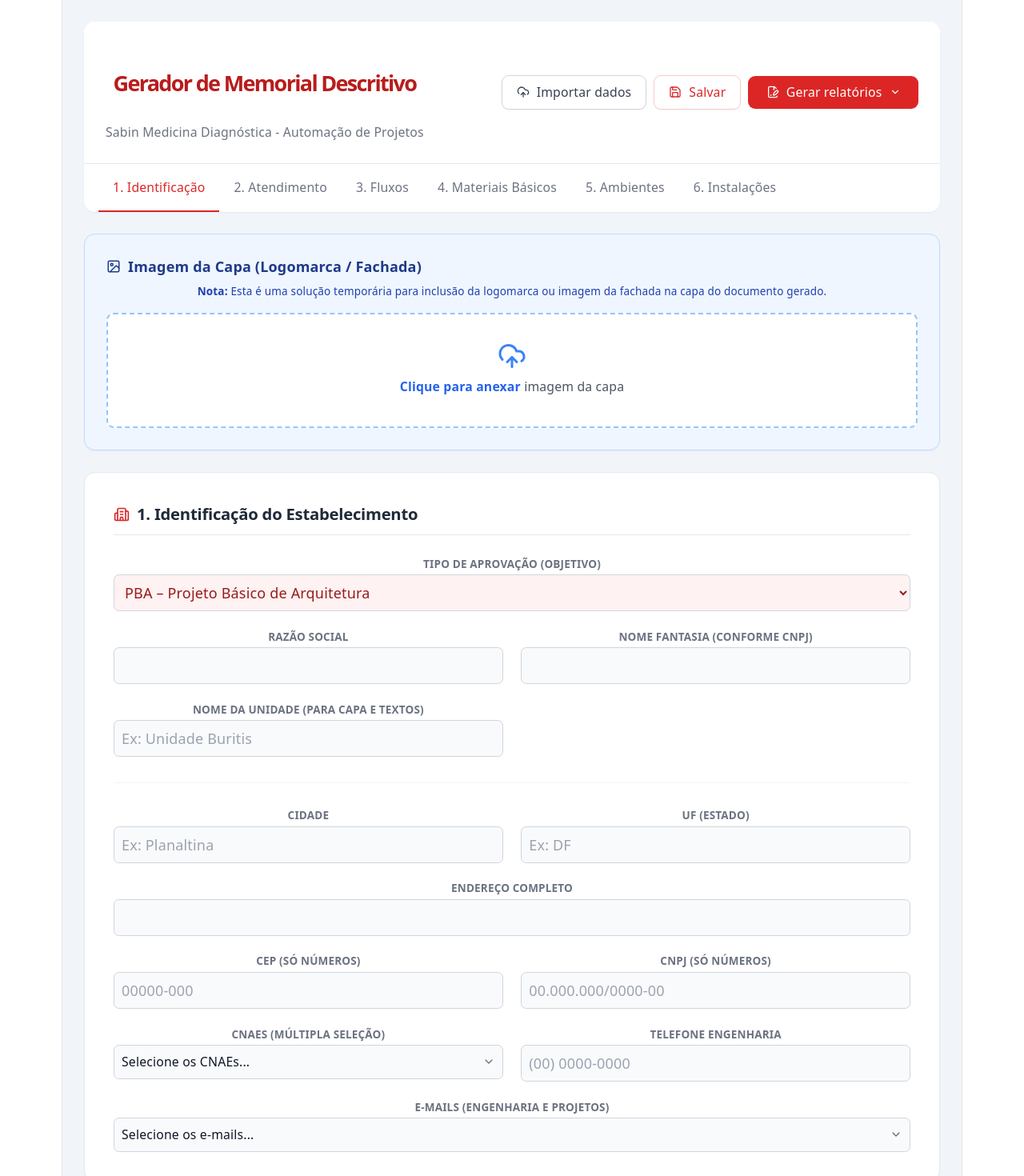
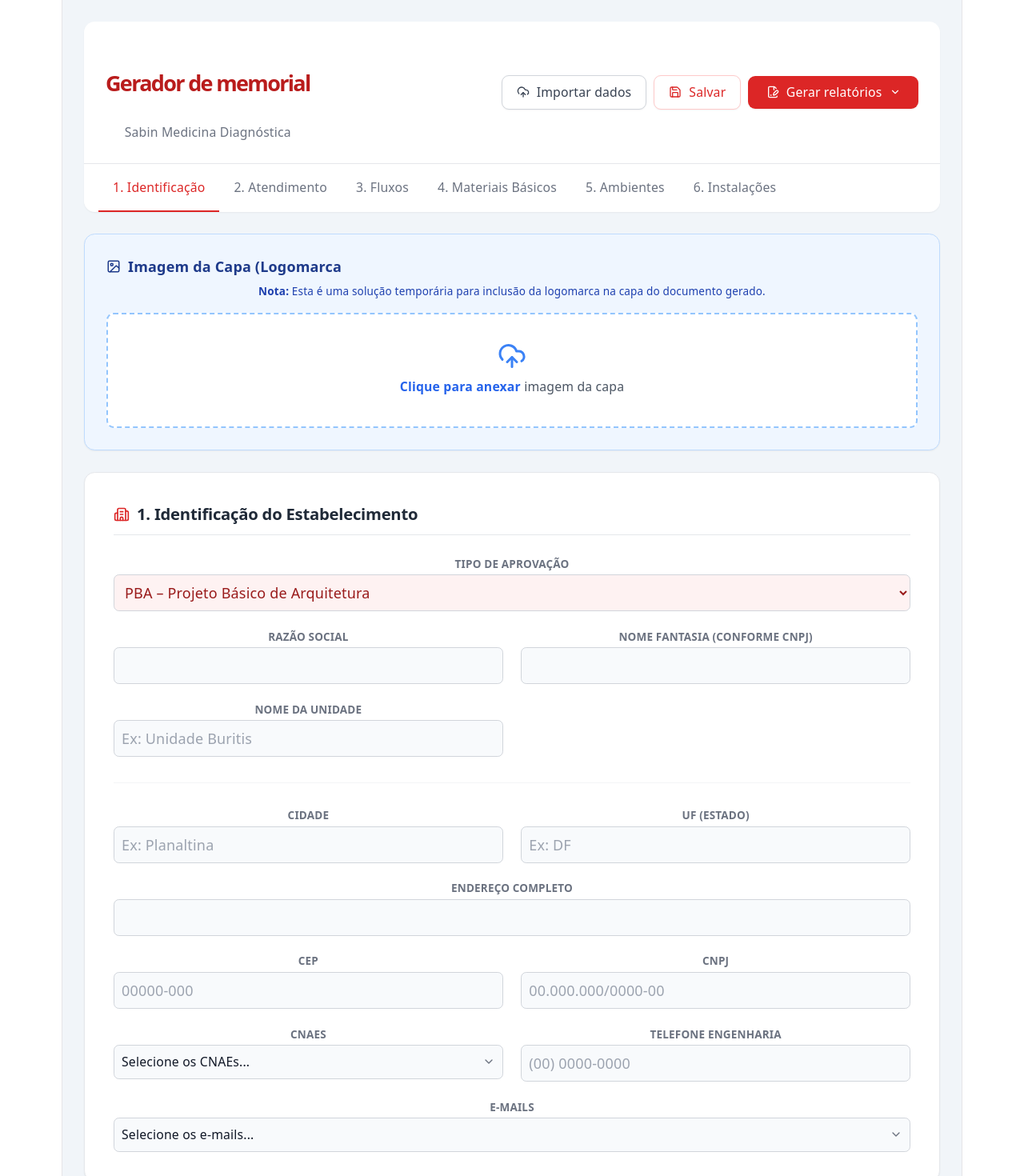
Before and after one commit to gabrielcsoares80-arch/relat-rio-tecnico, a React (Vite) app: page / in a window 1280 px wide. Shown: the top 1470 px of the page at 80% size. Built offline with nearby package versions, Linux system fonts and the light colour scheme.

Commit message:
Atualização de texto - Fase 1 - 1. Identificação

```diff
--- a/src/App.tsx
+++ b/src/App.tsx
@@ -1000,8 +1000,8 @@ export default function App() {
         <div className="flex flex-col mb-6">
           <div className="flex flex-col md:flex-row gap-4 justify-between items-start md:items-center bg-white p-6 rounded-t-xl shadow-sm border-b border-gray-200">
             <div>
-              <h1 className="text-2xl font-bold text-red-700">Gerador de Memorial Descritivo</h1>
-              <p className="text-sm text-gray-500 mt-1">Sabin Medicina Diagnóstica - Automação de Projetos</p>
+              <h1 className="text-2xl font-bold text-red-700">Gerador de memorial</h1>
+              <p className="text-sm text-gray-500 mt-1">Sabin Medicina Diagnóstica</p>
             </div>
             <div className="flex gap-2 items-center flex-wrap">
               <label className="cursor-pointer flex justify-center items-center gap-2 bg-white hover:bg-gray-50 text-gray-700 border border-gray-300 px-4 py-2 rounded-lg text-sm font-medium transition-colors shadow-sm">
@@ -1020,13 +1020,13 @@ export default function App() {
                 {exportDropdownOpen && (
                   <div className="absolute right-0 mt-2 w-64 bg-white border border-gray-200 rounded-md shadow-xl z-50 overflow-hidden">
                     <button onClick={() => { gerarDocumentoWord('descritivo'); setExportDropdownOpen(false); }} className="w-full text-left px-4 py-3 text-sm text-gray-700 hover:bg-red-50 border-b border-gray-100 flex items-center gap-2">
-                      <Hammer size={14} className="text-red-600"/> Memorial Descritivo
+                      <Hammer size={14} className="text-red-600"/> Memorial Descritivo Arq.
                     </button>
                     <button onClick={() => { gerarDocumentoWord('organizacao'); setExportDropdownOpen(false); }} className="w-full text-left px-4 py-3 text-sm text-gray-700 hover:bg-red-50 border-b border-gray-100 flex items-center gap-2">
-                      <Users size={14} className="text-red-600"/> Org. Física
+                      <Users size={14} className="text-red-600"/> Memorial Org. Física
                     </button>
                     <button onClick={() => { gerarDocumentoWord('tecnico'); setExportDropdownOpen(false); }} className="w-full text-left px-4 py-3 text-sm text-gray-700 hover:bg-red-50 border-b border-gray-100 flex items-center gap-2">
-                      <FileText size={14} className="text-red-600"/> Relatório Técnico (PBA)
+                      <FileText size={14} className="text-red-600"/> Relatório Técnico
                     </button>
                     <button onClick={() => { gerarDocumentoWord('todos'); setExportDropdownOpen(false); }} className="w-full text-left px-4 py-3 text-sm font-bold text-red-700 hover:bg-red-50 flex items-center gap-2">
                       <Download size={14} /> Gerar Todos os 3
@@ -1052,8 +1052,8 @@ export default function App() {
 
           {/* NOVO UPLOAD PARA IMAGEM DA CAPA */}
           <div className="bg-blue-50 border border-blue-200 rounded-xl p-6 shadow-sm mb-6">
-            <h3 className="font-semibold text-blue-900 flex items-center gap-2 mb-2"><ImageIcon size={18}/> Imagem da Capa (Logomarca / Fachada)</h3>
-            <p className="text-xs text-blue-800 mb-4"><strong>Nota:</strong> Esta é uma solução temporária para inclusão da logomarca ou imagem da fachada na capa do documento gerado.</p>
+            <h3 className="font-semibold text-blue-900 flex items-center gap-2 mb-2"><ImageIcon size={18}/> Imagem da Capa (Logomarca</h3>
+            <p className="text-xs text-blue-800 mb-4"><strong>Nota:</strong> Esta é uma solução temporária para inclusão da logomarca na capa do documento gerado.</p>
             {!identificacao.imagemCapa ? (
               <label className="flex flex-col items-center justify-center w-full h-32 border-2 border-dashed border-blue-300 rounded-lg cursor-pointer bg-white hover:bg-blue-50 transition-colors">
                 <div className="flex flex-col items-center justify-center pt-5 pb-6">
@@ -1075,7 +1075,7 @@ export default function App() {
             <div className="grid grid-cols-1 md:grid-cols-2 gap-5">
 
               <div className="md:col-span-2">
-                <label className="block text-xs font-semibold text-gray-500 uppercase mb-1">Tipo de Aprovação (Objetivo)</label>
+                <label className="block text-xs font-semibold text-gray-500 uppercase mb-1">Tipo de Aprovação</label>
                 <select name="tipoProjeto" value={identificacao.tipoProjeto} onChange={handleChange} className="w-full border border-gray-300 rounded-md p-2 focus:ring-2 focus:ring-red-500 outline-none bg-red-50 text-red-800 font-medium">
                   <option value="PBA – Projeto Básico de Arquitetura">PBA – Projeto Básico de Arquitetura</option>
                   <option value="LTA – Laudo Técnico de Arquitetura">LTA – Laudo Técnico de Arquitetura</option>
@@ -1084,18 +1084,18 @@ export default function App() {
 
               <div><label className="block text-xs font-semibold text-gray-500 uppercase mb-1">Razão Social</label><input type="text" name="razaoSocial" value={identificacao.razaoSocial} onChange={handleChange} className="w-full border border-gray-300 bg-[#f8fafc] text-gray-900 rounded-md p-2 focus:ring-2 focus:ring-red-500 outline-none" /></div>
               <div><label className="block text-xs font-semibold text-gray-500 uppercase mb-1">Nome Fantasia (Conforme CNPJ)</label><input type="text" name="nomeFantasia" value={identificacao.nomeFantasia} onChange={handleChange} className="w-full border border-gray-300 bg-[#f8fafc] text-gray-900 rounded-md p-2 focus:ring-2 focus:ring-red-500 outline-none" /></div>
-              <div><label className="block text-xs font-semibold text-gray-500 uppercase mb-1">Nome da Unidade (Para Capa e Textos)</label><input type="text" name="nomeUnidade" value={identificacao.nomeUnidade} onChange={handleChange} className="w-full border border-gray-300 bg-[#f8fafc] text-gray-900 rounded-md p-2 focus:ring-2 focus:ring-red-500 outline-none" placeholder="Ex: Unidade Buritis" /></div>
+              <div><label className="block text-xs font-semibold text-gray-500 uppercase mb-1">Nome da Unidade</label><input type="text" name="nomeUnidade" value={identificacao.nomeUnidade} onChange={handleChange} className="w-full border border-gray-300 bg-[#f8fafc] text-gray-900 rounded-md p-2 focus:ring-2 focus:ring-red-500 outline-none" placeholder="Ex: Unidade Buritis" /></div>
               <div className="md:col-span-2 border-b border-gray-100 my-2"></div>
               <div><label className="block text-xs font-semibold text-gray-500 uppercase mb-1">Cidade</label><input type="text" name="cidade" value={identificacao.cidade} onChange={handleChange} className="w-full border border-gray-300 bg-[#f8fafc] text-gray-900 rounded-md p-2 focus:ring-2 focus:ring-red-500 outline-none" placeholder="Ex: Planaltina" /></div>
               <div><label className="block text-xs font-semibold text-gray-500 uppercase mb-1">UF (Estado)</label><input type="text" name="uf" value={identificacao.uf} onChange={handleChange} className="w-full border border-gray-300 bg-[#f8fafc] text-gray-900 rounded-md p-2 focus:ring-2 focus:ring-red-500 outline-none" placeholder="Ex: DF" /></div>
               <div className="md:col-span-2"><label className="block text-xs font-semibold text-gray-500 uppercase mb-1">Endereço Completo</label><input type="text" name="endereco" value={identificacao.endereco} onChange={handleChange} className="w-full border border-gray-300 bg-[#f8fafc] text-gray-900 rounded-md p-2 focus:ring-2 focus:ring-red-500 outline-none" /></div>
 
               {/* Máscaras de Autoformatação Aplicadas Aqui */}
-              <div><label className="block text-xs font-semibold text-gray-500 uppercase mb-1">CEP (Só números)</label><input type="text" name="cep" value={identificacao.cep} onChange={(e) => handleChangeWithMask(e, setIdentificacao)} className="w-full border border-gray-300 bg-[#f8fafc] text-gray-900 rounded-md p-2 focus:ring-2 focus:ring-red-500 outline-none" placeholder="00000-000" /></div>
-              <div><label className="block text-xs font-semibold text-gray-500 uppercase mb-1">CNPJ (Só números)</label><input type="text" name="cnpj" value={identificacao.cnpj} onChange={(e) => handleChangeWithMask(e, setIdentificacao)} className="w-full border border-gray-300 bg-[#f8fafc] text-gray-900 rounded-md p-2 focus:ring-2 focus:ring-red-500 outline-none" placeholder="00.000.000/0000-00" /></div>
+              <div><label className="block text-xs font-semibold text-gray-500 uppercase mb-1">CEP</label><input type="text" name="cep" value={identificacao.cep} onChange={(e) => handleChangeWithMask(e, setIdentificacao)} className="w-full border border-gray-300 bg-[#f8fafc] text-gray-900 rounded-md p-2 focus:ring-2 focus:ring-red-500 outline-none" placeholder="00000-000" /></div>
+              <div><label className="block text-xs font-semibold text-gray-500 uppercase mb-1">CNPJ</label><input type="text" name="cnpj" value={identificacao.cnpj} onChange={(e) => handleChangeWithMask(e, setIdentificacao)} className="w-full border border-gray-300 bg-[#f8fafc] text-gray-900 rounded-md p-2 focus:ring-2 focus:ring-red-500 outline-none" placeholder="00.000.000/0000-00" /></div>
 
               <div className={isCnaeManual ? "md:col-span-2 relative" : "relative"}>
-                <label className="block text-xs font-semibold text-gray-500 uppercase mb-1">CNAEs (Múltipla Seleção)</label>
+                <label className="block text-xs font-semibold text-gray-500 uppercase mb-1">CNAEs</label>
                 <div className="w-full border border-gray-300 rounded-md p-2 bg-[#f8fafc] flex justify-between items-center cursor-pointer" onClick={() => setCnaeDropdownOpen(!cnaeDropdownOpen)}>
                   <span className="text-sm text-gray-900 truncate">
                     {identificacao.cnaesSelecionados.length > 0
@@ -1130,7 +1130,7 @@ export default function App() {
               <div><label className="block text-xs font-semibold text-gray-500 uppercase mb-1">Telefone Engenharia</label><input type="text" name="telefoneEngenharia" value={identificacao.telefoneEngenharia} onChange={(e) => handleChangeWithMask(e, setIdentificacao)} className="w-full border border-gray-300 bg-[#f8fafc] text-gray-900 rounded-md p-2 focus:ring-2 focus:ring-red-500 outline-none" placeholder="(00) 0000-0000" /></div>
 
               <div className="md:col-span-2 relative">
-                <label className="block text-xs font-semibold text-gray-500 uppercase mb-1">E-mails (Engenharia e Projetos)</label>
+                <label className="block text-xs font-semibold text-gray-500 uppercase mb-1">E-mails</label>
                 <div className="w-full border border-gray-300 rounded-md p-2 bg-[#f8fafc] flex justify-between items-center cursor-pointer" onClick={() => setEmailDropdownOpen(!emailDropdownOpen)}>
                   <span className="text-sm text-gray-900 truncate">{identificacao.emailsSelecionados.length > 0 ? identificacao.emailsSelecionados.join('; ') : 'Selecione os e-mails...'}</span>
                   <ChevronDown size={16} className="text-gray-500" />
@@ -1243,7 +1243,7 @@ export default function App() {
 
             <div className="grid grid-cols-1 md:grid-cols-2 gap-5 mb-6">
               <div className={isEngenheiroManual ? "md:col-span-2" : ""}>
-                <label className="block text-xs font-semibold text-gray-500 uppercase mb-1">Engenheiro(a) do Projeto (Assinatura)</label>
+                <label className="block text-xs font-semibold text-gray-500 uppercase mb-1">Engenheiro(a) do Projeto</label>
                 <select
                   value={isEngenheiroManual ? 'Outro (Digitar manualmente)' : identificacao.respProjeto}
                   onChange={(e) => {
```
